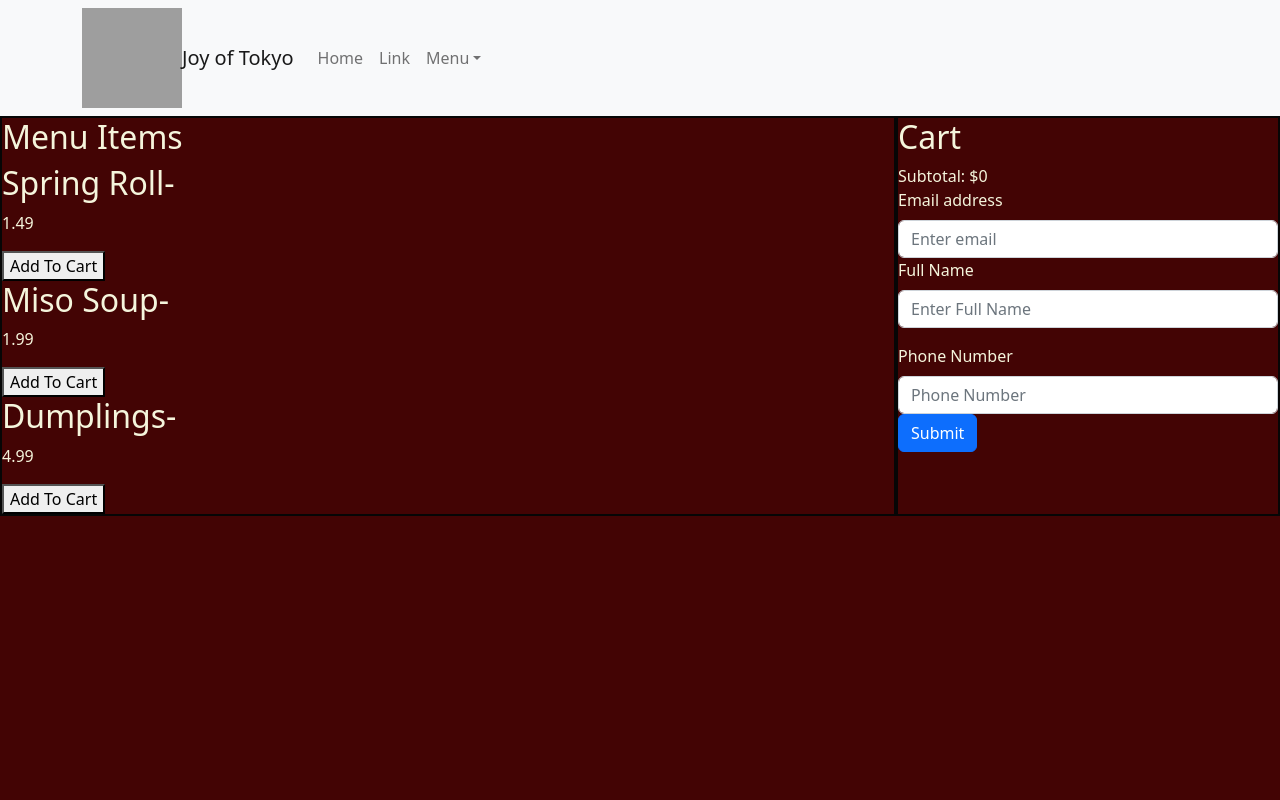
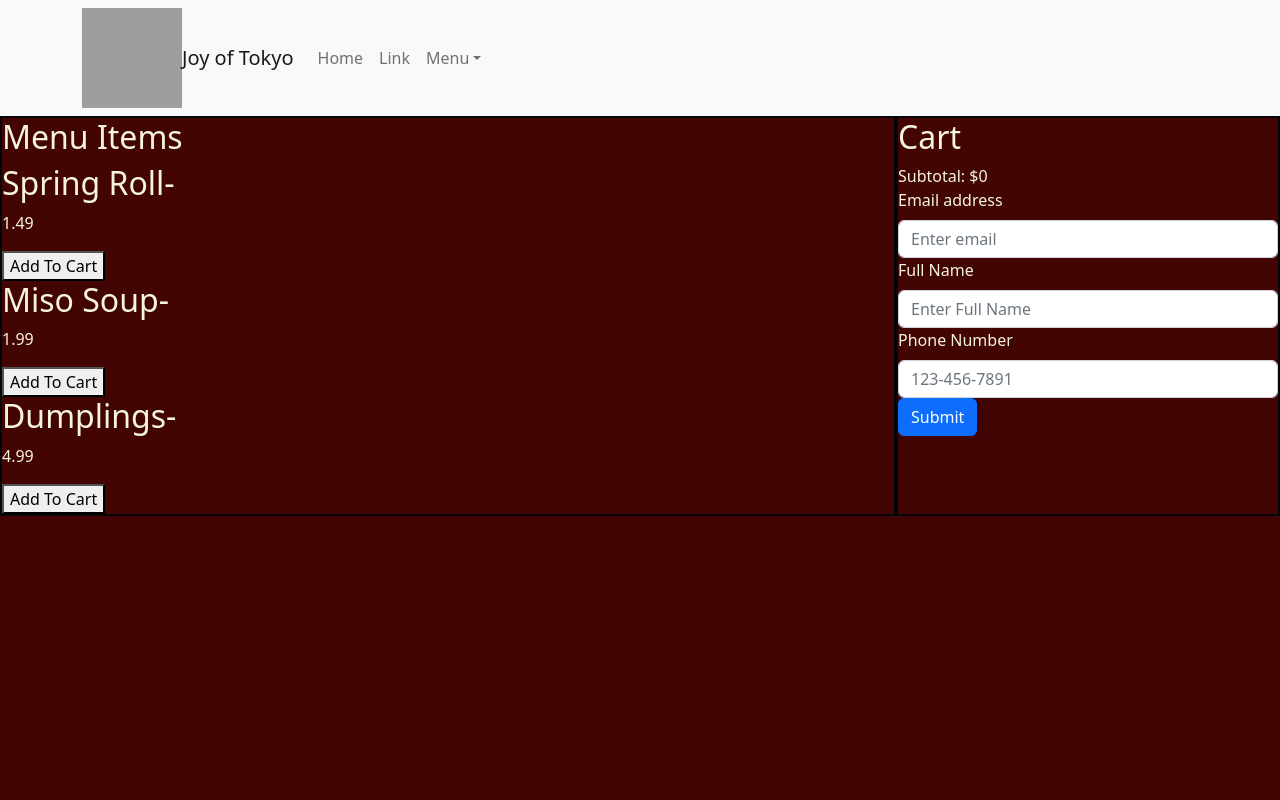
Before and after one commit to aogles/react-restaurant-webpage, a React (Create React App) app: page / in a window 1280 px wide. Shown: the top 800 px of the page. Built offline with nearby package versions, Linux system fonts and the light colour scheme; grey boxes are pictures that could not be loaded.

Commit message:
refctor form to save all data to local storage

```diff
--- a/src/components/Order.js
+++ b/src/components/Order.js
@@ -1,11 +1,10 @@
 import { useEffect, useState } from "react";
 import Button from "react-bootstrap/Button";
 import Form from "react-bootstrap/Form";
-import addToCart from "../App";
 
 const Order = ({ cart }) => {
   const [email, setEmail] = useState("");
-  const [fullname, setFullname] = useState("");
+  const [fullName, setFullName] = useState("");
   const [phoneNumber, setPhoneNumber] = useState("");
 
   // save the complete order to localStorage
@@ -14,10 +13,12 @@ const Order = ({ cart }) => {
   //strigify will make strigified array in order to store in local storage
   //.push is used to push order componnenets into the orders being stored
 
-  const submitOrder = () => {
+  const submitOrder = (e) => {
+    e.preventDefault();
+    console.log("this is working");
     const order = {
       email,
-      fullname,
+      fullName,
       phoneNumber,
       cart,
     };
@@ -29,6 +30,9 @@ const Order = ({ cart }) => {
     orders.push(order);
 
     localStorage.setItem("orders", JSON.stringify(orders));
+    setEmail("");
+    setPhoneNumber("");
+    setFullName("");
   };
 
   const cartItems = cart.map((item, index) => (
@@ -60,31 +64,36 @@ const Order = ({ cart }) => {
       {cartItems}
 
       <Form onSubmit={submitOrder}>
-        <div className="container"></div>
-
-        <Form.Group className="mb-3" controlId="formBasicEmail">
-          {email}
         <Form.Label>Email address</Form.Label>
-          <Form.Control type="email" placeholder="Enter email" />
-
+        <Form.Control
+          type="email"
+          placeholder="Enter email"
+          name="email"
+          onChange={(e) => setEmail(e.target.value)}
+          value={email}
+        />
         <Form.Label>Full Name</Form.Label>
         <Form.Control
           type="text"
           placeholder="Enter Full Name"
-          ></Form.Control>
-        </Form.Group>
-
-        <Form.Group className="mb-3" controlId="formBasicPassword">
+          name="fullName"
+          onChange={(e) => setFullName(e.target.value)}
+          value={fullName}
+        />
         <Form.Label>Phone Number</Form.Label>
         <Form.Control
           type="tel"
           pattern="[0-9]{3}-[0-9]{3}-[0-9]{4}"
-            placeholder="Phone Number"
+          placeholder="123-456-7891"
+          name="phoneNumber"
+          onChange={(e) => setPhoneNumber(e.target.value)}
+          value={phoneNumber}
+          minLength="9"
+          maxLength="14"
         />
         <Button variant="primary" type="submit">
           Submit
         </Button>
-        </Form.Group>
       </Form>
     </>
   );
```
Lines whose indentation alone changed are shown as unchanged.
